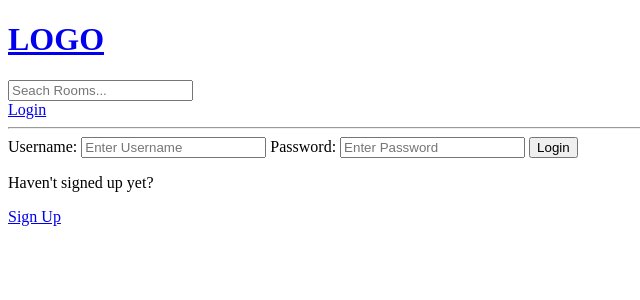
After one commit to vhrvoje2/django-intro, a Django app: page /login/ in a window 1280 px wide. The commit adds this page. Shown: the top 300 px of the page, without its empty margins (0-640 px from the left). Run offline with Django 4.2, Linux system fonts and the light colour scheme.

Commit message:
User registration/login

```diff
--- a/base/templates/base/home.html
+++ b/base/templates/base/home.html
@@ -30,8 +30,10 @@
         <a href="{% url 'create-room' %}">Create Room</a>
         {% for room in rooms %}
         <div>
+            {% if request.user == room.host %}
             <a href="{% url 'edit-room' room.id %}">Edit</a>
             <a href="{% url 'delete-room' room.id %}">Delete</a>
+            {% endif %}
             <span>@{{ room.host.username }}</span>
             <h5>{{ room.id }} -- <a href="{% url 'room' room.id %}">{{ room.name }}</a></h5>
             <small>{{ room.topic.name }}</small>
--- /dev/null
+++ b/base/templates/base/login_register.html
@@ -0,0 +1,34 @@
+{% extends "main.html" %}
+{% block content %}
+{% if page == "login" %}
+<div>
+    <form action="" method="POST">
+        {% csrf_token %}
+
+        <label for="username">Username:</label>
+        <input type="text" name="username" placeholder="Enter Username" />
+
+        <label for="password">Password:</label>
+        <input type="password" name="password" placeholder="Enter Password" />
+
+        <input type="submit" value="Login" />
+    </form>
+
+    <p>Haven't signed up yet?</p>
+    <a href="{% url 'register' %}">Sign Up</a>
+</div>
+{% else %}
+<div>
+    <form action="" method="POST">
+        {% csrf_token %}
+
+        {{ form.as_p }}
+
+        <input type="submit" value="Register" />
+    </form>
+
+    <p>Already signed up?</p>
+    <a href="{% url 'login' %}">Login</a>
+</div>
+{% endif %}
+{% endblock content %}
--- a/base/urls.py
+++ b/base/urls.py
@@ -2,6 +2,9 @@ from django.urls import path
 from . import views
 
 urlpatterns = [
+    path("register/", views.registerUser, name="register"),
+    path("login/", views.loginUser, name="login"),
+    path("logout/", views.logoutUser, name="logout"),
     path("", views.home, name="home"),
     path("room/<str:pk>", views.room, name="room"),
     path("create-room/", views.create_room, name="create-room"),
--- a/base/views.py
+++ b/base/views.py
@@ -1,7 +1,63 @@
 from django.shortcuts import render, redirect
+from django.http import HttpResponse
 from django.db.models import Q
+from django.contrib.auth.decorators import login_required
+from django.contrib.auth.models import User
+from django.contrib.auth import authenticate, login, logout
+from django.contrib.auth.forms import UserCreationForm
+from django.contrib import messages
 from .models import Room, Topic
 from .forms import RoomForm
+
+
+def loginUser(request):
+    page = "login"
+
+    if request.user.is_authenticated:
+        return redirect("home")
+
+    if request.method == "POST":
+        username = request.POST.get("username").lower()
+        password = request.POST.get("password")
+
+        try:
+            user = User.objects.get(username=username)
+        except:
+            messages.error(request, "User does not exist!")
+
+        user = authenticate(request, username=username, password=password)
+
+        if user is not None:
+            login(request, user)
+            return redirect("home")
+        else:
+            messages.error(request, "Username or password does not exist!")
+
+    context = {"page": page}
+    return render(request, "base/login_register.html", context)
+
+
+def logoutUser(request):
+    logout(request)
+    return redirect("home")
+
+
+def registerUser(request):
+    form = UserCreationForm()
+    context = {"form": form}
+
+    if request.method == "POST":
+        form = UserCreationForm(request.POST)
+        if form.is_valid():
+            user = form.save(commit=False)
+            user.username = user.username.lower()
+            user.save()
+            login(request, user)
+            return redirect("home")
+        else:
+            messages.error(request, "An error occurred during registration!")
+
+    return render(request, "base/login_register.html", context)
 
 
 def home(request):
@@ -23,6 +79,7 @@ def room(request, pk):
     return render(request, "base/room.html", context)
 
 
+@login_required(login_url="login")
 def create_room(request):
     form = RoomForm()
     if request.method == "POST":
@@ -35,9 +92,13 @@ def create_room(request):
     return render(request, "base/room_form.html", context)
 
 
+@login_required(login_url="login")
 def edit_room(request, pk):
     room = Room.objects.get(id=pk)
     form = RoomForm(instance=room)
+
+    if request.user != room.host:
+        return HttpResponse("You are not allowed here!")
 
     if request.method == "POST":
         form = RoomForm(request.POST, instance=room)
@@ -49,8 +110,13 @@ def edit_room(request, pk):
     return render(request, "base/room_form.html", context)
 
 
+@login_required(login_url="login")
 def delete_room(request, pk):
     room = Room.objects.get(id=pk)
+
+    if request.user != room.host:
+        return HttpResponse("You are not allowed here!")
+
     if request.method == "POST":
         room.delete()
         return redirect("home")
--- a/templates/main.html
+++ b/templates/main.html
@@ -8,6 +8,17 @@
     </head>
     <body>
         {% include "navbar.html" %}
+
+        {% if messages %}
+        <ul class="messages">
+            {% for message in messages %}
+                <li>
+                    {{ message }}
+                </li>
+            {% endfor %}
+        </ul>
+        {% endif %}
+
         {% block content %}
         {% endblock content %}
     </body>
--- a/templates/navbar.html
+++ b/templates/navbar.html
@@ -6,4 +6,11 @@
     <input type="text" name="query" placeholder="Seach Rooms..."/>
 </form>
 
+{% if request.user.is_authenticated %}
+    <p>Hello {{ request.user }}</p>
+    <a href="{% url 'logout' %}">Logout</a>
+{% else %}
+    <a href="{% url 'login' %}">Login</a>
+{% endif %}
+
 <hr>
```
Also changed, not shown: db.sqlite3, 1 other file.
